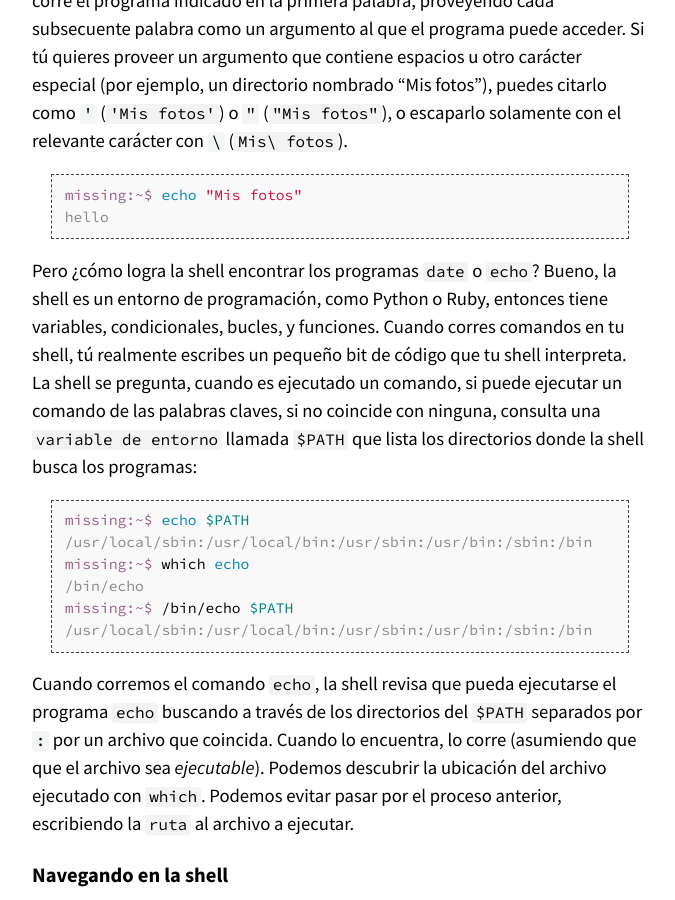
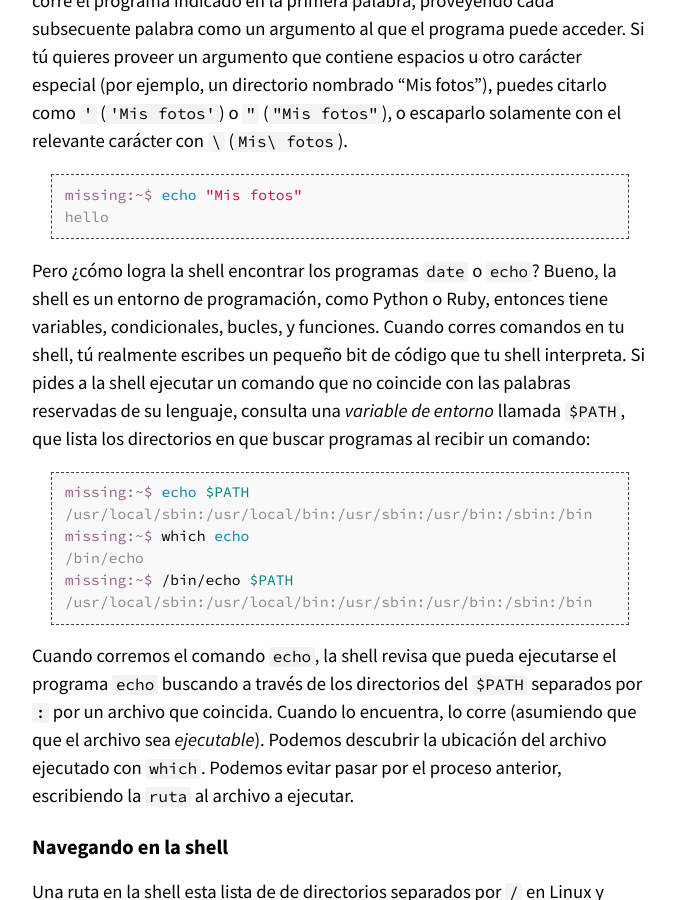
Before and after one commit to missing-semester-esp/missing-semester-esp.github.io, a Jekyll site: the page built from _2020/course-shell-esp.md, in a window 1280 px wide and 900 px high, scrolled down 2837 px. Shown: the whole window, without its empty margins (300-975 px from the left). Built offline with Jekyll 4.4.1, drawn with Linux system fonts in a browser that asks for light colours.

Commit message:
Update _2020/course-shell-esp.md
Co-authored-by: Matias Garcia Isaia <mgarciaisaia+github@gmail.com>

````diff
--- a/_2020/course-shell-esp.md
+++ b/_2020/course-shell-esp.md
@@ -115,10 +115,9 @@ Pero ¿cómo logra la shell encontrar los programas `date` o `echo`?
 Bueno, la shell es un entorno de programación, como Python o Ruby,
 entonces tiene variables, condicionales, bucles, y funciones. Cuando corres
 comandos en tu shell, tú realmente escribes un pequeño bit de código que tu shell
-interpreta. La shell se pregunta, cuando es ejecutado un comando, si puede ejecutar
-un comando de las palabras claves, si no coincide con ninguna, consulta una
-`variable de entorno` llamada `$PATH` que lista los directorios donde la shell
-busca los programas:
+interpreta. Si pides a la shell ejecutar un comando que no coincide con las
+palabras reservadas de su lenguaje, consulta una _variable de entorno_ llamada
+`$PATH`, que lista los directorios en que buscar programas al recibir un comando:
 
 ```console
 missing:~$ echo $PATH
````
